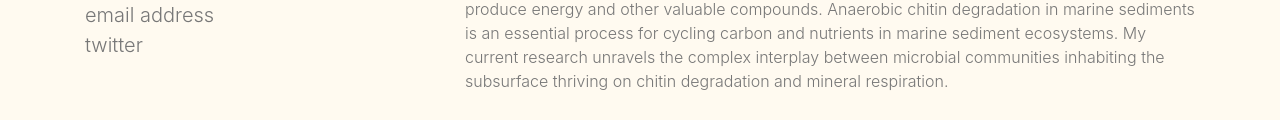
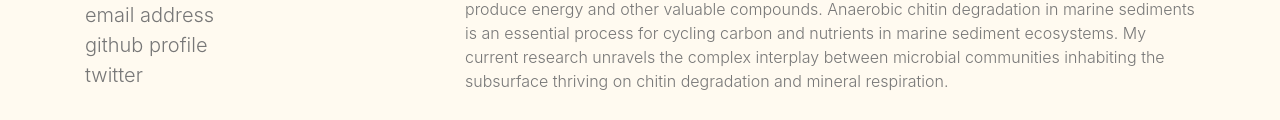
Before and after one commit to yaminijangir/research, a plain HTML site: page index.html in a window 1280 px wide. Shown: the part 531-651 px from the top of the page. Drawn offline with nearby package versions, Linux system fonts and the light colour scheme.

Commit message:
Update index.html
Added ORCID and github account

```diff
--- a/index.html
+++ b/index.html
@@ -31,7 +31,7 @@
 		 <div class=""><a class="menulink" target="_blank" href="https://orcid.org/0000-0002-2779-9049">ORCID</a></div>
                 <div class=""><a class="menulink" target="_blank" href="https://scholar.google.com/citations?user=jW9lN1UAAAAJ&hl=en">google scholar</a></div>
                 <div class=""><a class="menulink" target="_blank" href="mailto:jangir@caltech.edu">email address</a></div>
-                <!-- <div class=""><a class="menulink" target="_blank" href="https://github.com/yaminijangir">github profile</a></div> -->
+                <div class=""><a class="menulink" target="_blank" href="https://github.com/yaminijangir">github profile</a></div>
                 <div class=""><a class="menulink" target="_blank" href="https://twitter.com/iitbyamini">twitter</a></div>
 
 
```
